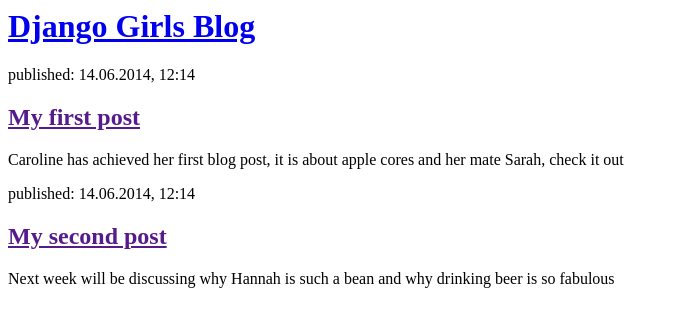
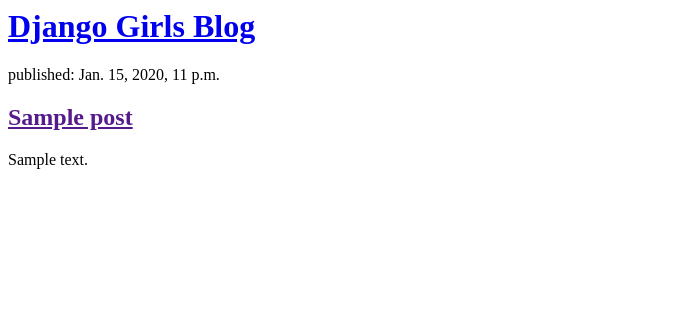
Before and after one commit to DuncanC22/my-first-blog, a Django app: template blog/templates/blog/post_list.html in a window 1280 px wide. Shown: the top 327 px of the page, without its empty margins (0-677 px from the left). Run offline with Django 3.2, Linux system fonts and the light colour scheme; the template is opened without the code that fills it: values that come from a table or form of the project are taken from there, others are empty; tables that the repository leaves empty hold one stand-in row (values such as "Sample post").

Commit message:
Modified templates to display posts from database.

```diff
--- a/blog/templates/blog/post_list.html
+++ b/blog/templates/blog/post_list.html
@@ -7,16 +7,12 @@
             <h1><a href="/">Django Girls Blog</a></h1>
         </div>
 
-        <div>
-            <p>published: 14.06.2014, 12:14</p>
-            <h2><a href="">My first post</a></h2>
-            <p>Caroline has achieved her first blog post, it is about apple cores and her mate Sarah, check it out</p>
-        </div>
-
-        <div>
-            <p>published: 14.06.2014, 12:14</p>
-            <h2><a href="">My second post</a></h2>
-            <p>Next week will be discussing why Hannah is such a bean and why drinking beer is so fabulous</p>
-        </div>
+        {% for post in posts %}
+            <div>
+                <p>published: {{ post.published_date }}</p>
+                <h2><a href="">{{ post.title }}</a></h2>
+                <p>{{ post.text|linebreaksbr }}</p>
+            </div>
+        {% endfor %}
     </body>
 </html>
--- a/blog/views.py
+++ b/blog/views.py
@@ -1,4 +1,7 @@
 from django.shortcuts import render
+from django.utils import timezone
+from .models import Post
 
 def post_list(request):
-    return render(request, 'blog/post_list.html', {})
+    posts = Post.objects.filter(published_date__lte=timezone.now()).order_by('published_date')
+    return render(request, 'blog/post_list.html', {'posts':posts})
```
